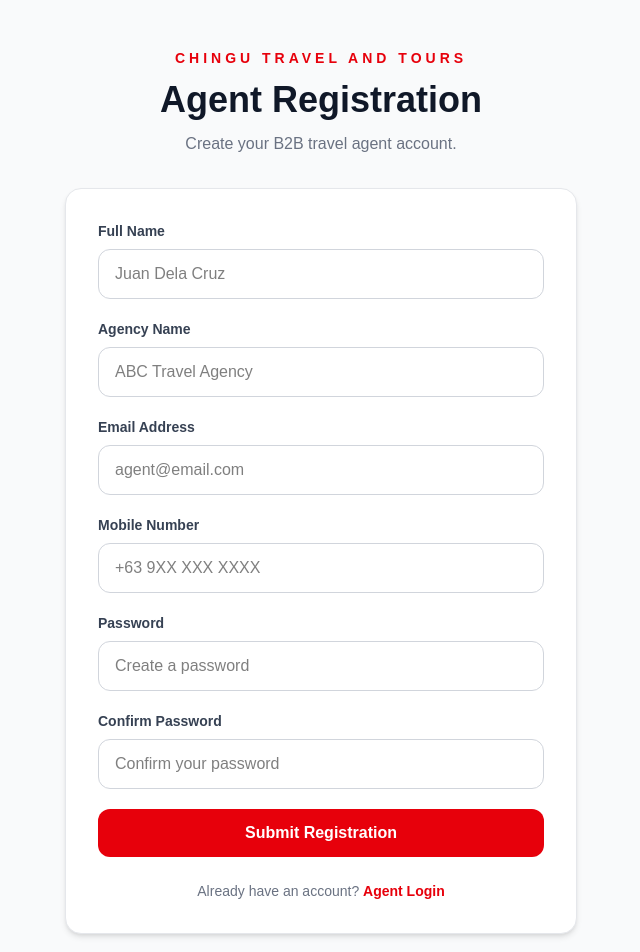
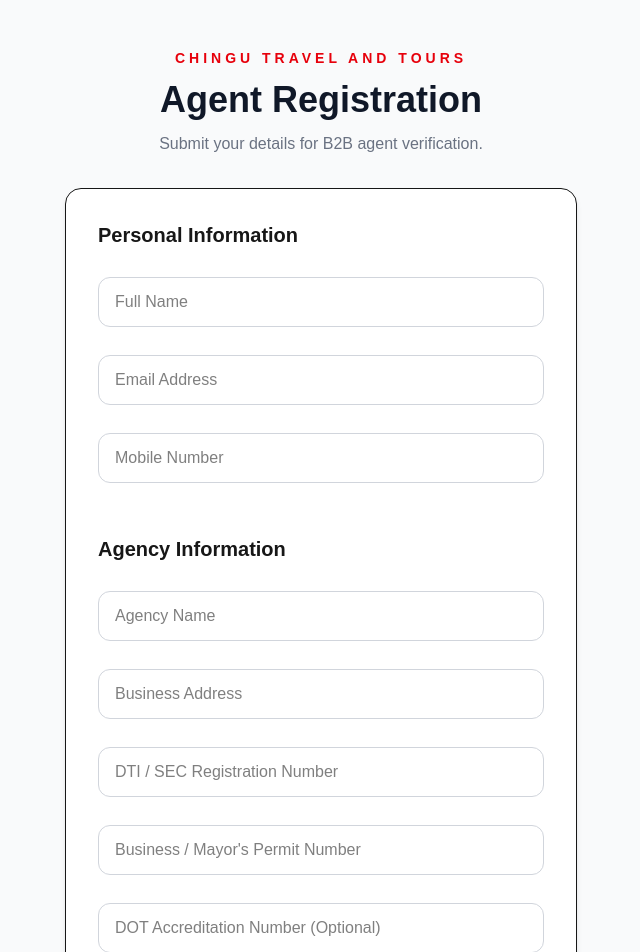
Before and after one commit to chingutravelandtours/chingu-website, a Next.js app: page /agent/register in a window 1280 px wide. Shown: the top 952 px of the page, without its empty margins (319-959 px from the left). Built offline with nearby package versions, Linux system fonts and the light colour scheme.

Commit message:
Update page.tsx

```diff
--- a/app/agent/register/page.tsx
+++ b/app/agent/register/page.tsx
@@ -3,6 +3,7 @@
 import { useState } from "react";
 
 export default function AgentRegisterPage() {
+
   const [form, setForm] = useState({
     name: "",
     agency: "",
@@ -10,80 +11,74 @@ export default function AgentRegisterPage() {
     phone: "",
     password: "",
     confirmPassword: "",
+
+    address: "",
+    dti: "",
+    permit: "",
+    dot: "",
+
+    governmentId: "",
+    businessRegistration: "",
+    mayorPermit: "",
+    dotCertificate: "",
+    authorizationLetter: "",
+
+    agreement: false,
   });
+
 
   const handleChange = (
     e: React.ChangeEvent<HTMLInputElement>
   ) => {
-    const { name, value } = e.target;
+
+    const { name, value, type, checked } = e.target;
 
     setForm((prev) => ({
       ...prev,
-      [name]: value,
+      [name]:
+        type === "checkbox"
+        ? checked
+        : value,
     }));
+
   };
 
-  const handleSubmit = (e: React.FormEvent<HTMLFormElement>) => {
+
+  const handleSubmit = (
+    e: React.FormEvent<HTMLFormElement>
+  ) => {
+
     e.preventDefault();
 
-    if (form.password !== form.confirmPassword) {
+
+    if(form.password !== form.confirmPassword){
+
       alert("Passwords do not match.");
       return;
+
     }
 
+
+    if(!form.agreement){
+
+      alert("Please accept the verification agreement.");
+      return;
+
+    }
+
+
     alert(
-      "Registration submitted successfully! Your account is pending approval."
+      "Registration submitted. Your account is pending verification."
     );
 
-    console.log("Agent Registration:", form);
+
+    console.log(form);
+
   };
 
-  return (
-    <main className="min-h-screen bg-gray-50 flex items-center justify-center px-5 py-12">
-
-      <div className="w-full max-w-lg">
-
-        {/* HEADER */}
-        <div className="text-center mb-8">
-
-          <p className="text-red-600 font-semibold uppercase tracking-[4px] text-sm">
-            CHINGU Travel and Tours
-          </p>
-
-          <h1 className="mt-3 text-4xl font-bold text-gray-900">
-            Agent Registration
-          </h1>
-
-          <p className="mt-3 text-gray-500">
-            Create your B2B travel agent account.
-          </p>
-
-        </div>
 
 
-        {/* FORM CARD */}
-        <div className="bg-white rounded-2xl shadow-md border border-gray-200 p-8">
-
-          <form onSubmit={handleSubmit} className="space-y-5">
-
-            {/* FULL NAME */}
-            <div>
-              <label
-                htmlFor="name"
-                className="block text-sm font-semibold text-gray-700"
-              >
-                Full Name
-              </label>
-
-              <input
-                id="name"
-                type="text"
-                name="name"
-                value={form.name}
-                onChange={handleChange}
-                placeholder="Juan Dela Cruz"
-                required
-                className="
+  const inputClass = `
     mt-2
     w-full
     bg-white
@@ -97,192 +92,262 @@ export default function AgentRegisterPage() {
     focus:border-red-500
     focus:ring-2
     focus:ring-red-100
-                "
-              />
+  `;
+
+
+
+  return (
+
+    <main className="min-h-screen bg-gray-50 flex items-center justify-center px-5 py-12">
+
+      <div className="w-full max-w-lg">
+
+
+        <div className="text-center mb-8">
+
+          <p className="text-red-600 font-semibold uppercase tracking-[4px] text-sm">
+            CHINGU Travel and Tours
+          </p>
+
+          <h1 className="mt-3 text-4xl font-bold text-gray-900">
+            Agent Registration
+          </h1>
+
+          <p className="mt-3 text-gray-500">
+            Submit your details for B2B agent verification.
+          </p>
+
         </div>
 
 
-            {/* AGENCY */}
-            <div>
-              <label
-                htmlFor="agency"
-                className="block text-sm font-semibold text-gray-700"
-              >
-                Agency Name
+
+        <div className="
+          bg-white
+          rounded-2xl
+          shadow-md
+          border
+          p-8
+        ">
+
+
+        <form onSubmit={handleSubmit} className="space-y-5">
+
+
+
+          <h2 className="text-xl font-bold">
+            Personal Information
+          </h2>
+
+
+          <input
+            name="name"
+            placeholder="Full Name"
+            value={form.name}
+            onChange={handleChange}
+            required
+            className={inputClass}
+          />
+
+
+          <input
+            name="email"
+            type="email"
+            placeholder="Email Address"
+            value={form.email}
+            onChange={handleChange}
+            required
+            className={inputClass}
+          />
+
+
+          <input
+            name="phone"
+            placeholder="Mobile Number"
+            value={form.phone}
+            onChange={handleChange}
+            required
+            className={inputClass}
+          />
+
+
+
+          <h2 className="text-xl font-bold mt-8">
+            Agency Information
+          </h2>
+
+
+          <input
+            name="agency"
+            placeholder="Agency Name"
+            value={form.agency}
+            onChange={handleChange}
+            required
+            className={inputClass}
+          />
+
+
+          <input
+            name="address"
+            placeholder="Business Address"
+            value={form.address}
+            onChange={handleChange}
+            required
+            className={inputClass}
+          />
+
+
+          <input
+            name="dti"
+            placeholder="DTI / SEC Registration Number"
+            value={form.dti}
+            onChange={handleChange}
+            required
+            className={inputClass}
+          />
+
+
+          <input
+            name="permit"
+            placeholder="Business / Mayor's Permit Number"
+            value={form.permit}
+            onChange={handleChange}
+            required
+            className={inputClass}
+          />
+
+
+          <input
+            name="dot"
+            placeholder="DOT Accreditation Number (Optional)"
+            value={form.dot}
+            onChange={handleChange}
+            className={inputClass}
+          />
+
+
+
+          <h2 className="text-xl font-bold mt-8">
+            Upload Verification Documents
+          </h2>
+
+
+
+          <label className="block text-sm font-semibold">
+            Government ID
           </label>
 
           <input
-                id="agency"
-                type="text"
-                name="agency"
-                value={form.agency}
+            type="file"
+            name="governmentId"
             onChange={handleChange}
-                placeholder="ABC Travel Agency"
             required
-                className="
-                  mt-2
-                  w-full
-                  bg-white
-                  text-black
-                  border
-                  border-gray-300
-                  rounded-xl
-                  px-4
-                  py-3
-                  outline-none
-                  focus:border-red-500
-                  focus:ring-2
-                  focus:ring-red-100
-                "
+            className={inputClass}
           />
-            </div>
 
 
-            {/* EMAIL */}
-            <div>
-              <label
-                htmlFor="email"
-                className="block text-sm font-semibold text-gray-700"
-              >
-                Email Address
+
+          <label className="block text-sm font-semibold">
+            Business Registration (DTI/SEC)
           </label>
 
           <input
-                id="email"
-                type="email"
-                name="email"
-                value={form.email}
+            type="file"
+            name="businessRegistration"
             onChange={handleChange}
-                placeholder="agent@email.com"
             required
-                className="
-                  mt-2
-                  w-full
-                  bg-white
-                  text-black
-                  border
-                  border-gray-300
-                  rounded-xl
-                  px-4
-                  py-3
-                  outline-none
-                  focus:border-red-500
-                  focus:ring-2
-                  focus:ring-red-100
-                "
+            className={inputClass}
           />
-            </div>
 
 
-            {/* PHONE */}
-            <div>
-              <label
-                htmlFor="phone"
-                className="block text-sm font-semibold text-gray-700"
-              >
-                Mobile Number
+
+          <label className="block text-sm font-semibold">
+            Mayor's Permit
           </label>
 
           <input
-                id="phone"
-                type="tel"
-                name="phone"
-                value={form.phone}
+            type="file"
+            name="mayorPermit"
             onChange={handleChange}
-                placeholder="+63 9XX XXX XXXX"
             required
-                className="
-                  mt-2
-                  w-full
-                  bg-white
-                  text-black
-                  border
-                  border-gray-300
-                  rounded-xl
-                  px-4
-                  py-3
-                  outline-none
-                  focus:border-red-500
-                  focus:ring-2
-                  focus:ring-red-100
-                "
+            className={inputClass}
           />
-            </div>
 
 
-            {/* PASSWORD */}
-            <div>
-              <label
-                htmlFor="password"
-                className="block text-sm font-semibold text-gray-700"
-              >
-                Password
+
+          <label className="block text-sm font-semibold">
+            DOT Certificate (Optional)
           </label>
 
           <input
-                id="password"
-                type="password"
-                name="password"
-                value={form.password}
+            type="file"
+            name="dotCertificate"
             onChange={handleChange}
-                placeholder="Create a password"
-                required
-                className="
-                  mt-2
-                  w-full
-                  bg-white
-                  text-black
-                  border
-                  border-gray-300
-                  rounded-xl
-                  px-4
-                  py-3
-                  outline-none
-                  focus:border-red-500
-                  focus:ring-2
-                  focus:ring-red-100
-                "
+            className={inputClass}
           />
-            </div>
 
 
-            {/* CONFIRM PASSWORD */}
-            <div>
-              <label
-                htmlFor="confirmPassword"
-                className="block text-sm font-semibold text-gray-700"
-              >
-                Confirm Password
+
+          <label className="block text-sm font-semibold">
+            Authorization Letter (Optional)
           </label>
 
           <input
-                id="confirmPassword"
+            type="file"
+            name="authorizationLetter"
+            onChange={handleChange}
+            className={inputClass}
+          />
+
+
+
+          <h2 className="text-xl font-bold mt-8">
+            Security
+          </h2>
+
+
+          <input
+            type="password"
+            name="password"
+            placeholder="Password"
+            value={form.password}
+            onChange={handleChange}
+            required
+            className={inputClass}
+          />
+
+
+          <input
             type="password"
             name="confirmPassword"
+            placeholder="Confirm Password"
             value={form.confirmPassword}
             onChange={handleChange}
-                placeholder="Confirm your password"
             required
-                className="
-                  mt-2
-                  w-full
-                  bg-white
-                  text-black
-                  border
-                  border-gray-300
-                  rounded-xl
-                  px-4
-                  py-3
-                  outline-none
-                  focus:border-red-500
-                  focus:ring-2
-                  focus:ring-red-100
-                "
+            className={inputClass}
           />
-            </div>
 
 
-            {/* SUBMIT */}
+
+          <label className="flex gap-3 items-start text-sm text-gray-600">
+
+            <input
+              type="checkbox"
+              name="agreement"
+              checked={form.agreement}
+              onChange={handleChange}
+              className="mt-1"
+            />
+
+            <span>
+              I agree that CHINGU Travel and Tours may verify
+              my submitted information and documents for agent approval.
+            </span>
+
+          </label>
+
+
+
+
           <button
             type="submit"
             className="
@@ -293,31 +358,22 @@ export default function AgentRegisterPage() {
               rounded-xl
               font-semibold
               hover:bg-red-700
-                transition
             "
           >
-              Submit Registration
+            Submit For Verification
           </button>
+
+
 
         </form>
 
-
-          {/* LOGIN LINK */}
-          <p className="text-center text-sm text-gray-500 mt-6">
-            Already have an account?{" "}
-
-            <a
-              href="/agent/login"
-              className="text-red-600 font-semibold hover:underline"
-            >
-              Agent Login
-            </a>
-          </p>
 
         </div>
 
       </div>
 
     </main>
+
   );
+
 }
```
Lines whose indentation alone changed are shown as unchanged.
